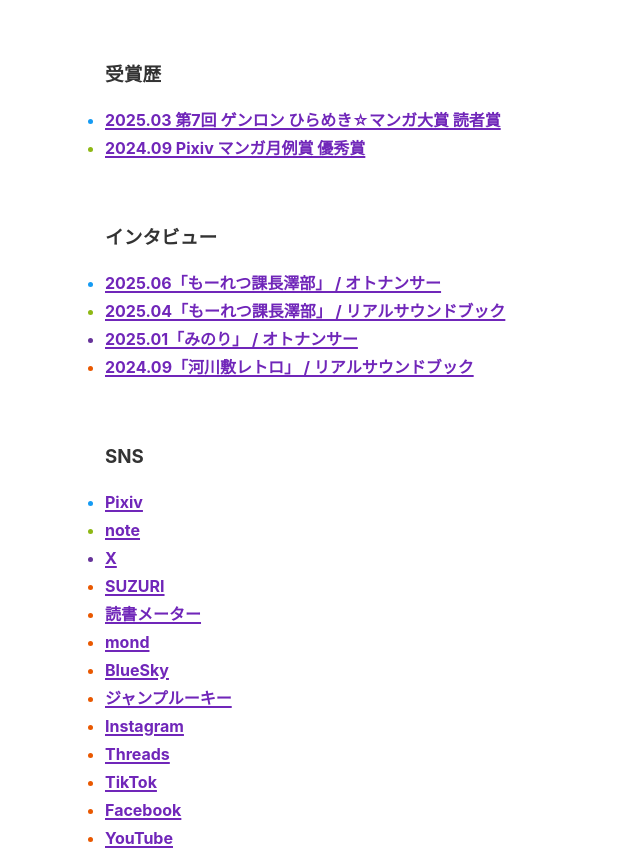
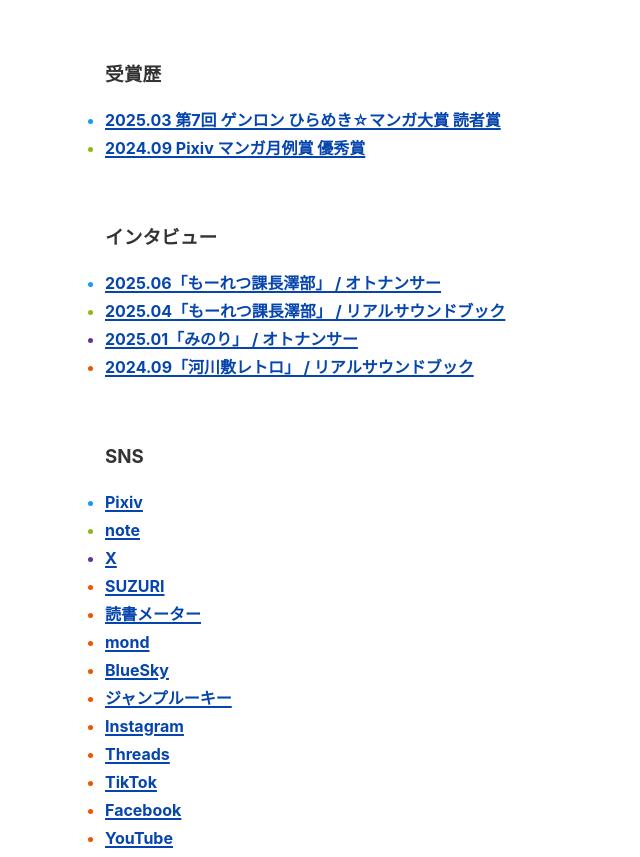
Before and after one commit to dondoko-susumu/dondoko-web-v3, a Gatsby site: page / in a window 1280 px wide. Shown: the part 842-1699 px from the top of the page, without its empty margins (135-775 px from the left). Built offline with nearby package versions, Linux system fonts and the light colour scheme; Gatsby itself is replaced by a stand-in of ours.

Commit message:
layout.cssの--color-primaryを#7026b9から#0645adに変更

```diff
--- a/src/components/layout.css
+++ b/src/components/layout.css
@@ -1,7 +1,7 @@
 :root {
   --border-radius: 4px;
   --color-text: #333;
-  --color-primary: #7026b9;
+  --color-primary: #0645ad;
   --color-code-bg: #fff4db;
   --color-code: #8a6534;
   --font-sans: -apple-system, BlinkMacSystemFont, "Segoe UI", Helvetica, Arial,
```
